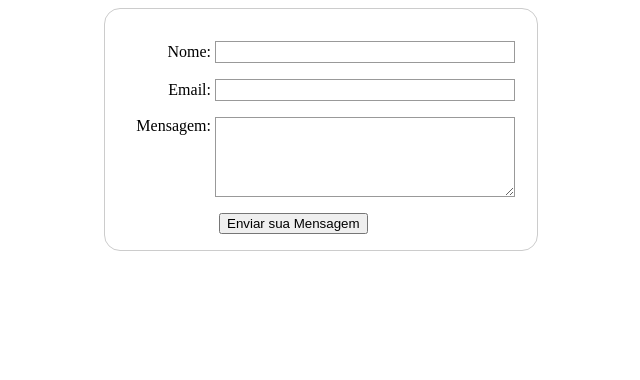
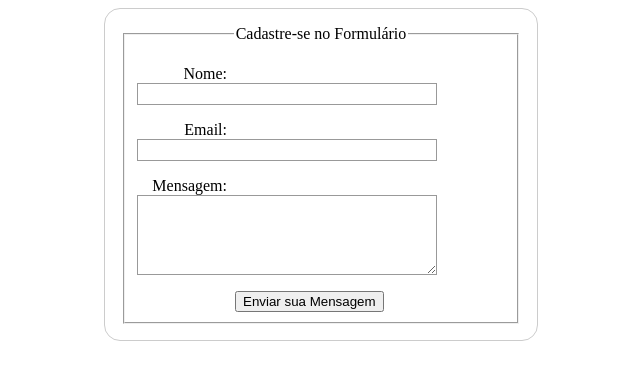
Before and after one commit to PericlesDev/Formulario, a plain HTML site: page index.html in a window 1280 px wide. Shown: the whole page, without its empty margins (319-959 px from the left). Drawn offline with Linux system fonts and the light colour scheme.

```diff
--- a/index.html
+++ b/index.html
@@ -10,24 +10,28 @@
 <body>
 
 <form action="#" method="post">
+<fieldset>
+           <legend>Cadastre-se no Formulário</legend>
+
     <div>
       <label for="nome">Nome:</label>
-      <input type="text" id="nome" />
+      <input type="text" id="nome" name="usuario_nome" />
     </div>
 
     <div>
       <label for="email">Email:</label>
-      <input type="text" id="email" />
+      <input type="text" id="email" name="usuario_email" />
     </div>
 
     <div>
       <label for="msg">Mensagem:</label>
-      <textarea id="msg"></textarea>
+      <textarea id="msg" name="usuario_msg"></textarea>
     </div>
 
     <div class="button">
       <button type="submit">Enviar sua Mensagem</button>
     </div>
+</fieldset>
 </form>
 
 </body>
--- a/style.css
+++ b/style.css
@@ -1,3 +1,7 @@
+legend {
+    text-align: center;
+}
+
 form {
     /* centralizador do formulário */
     margin: 0 auto;
```
